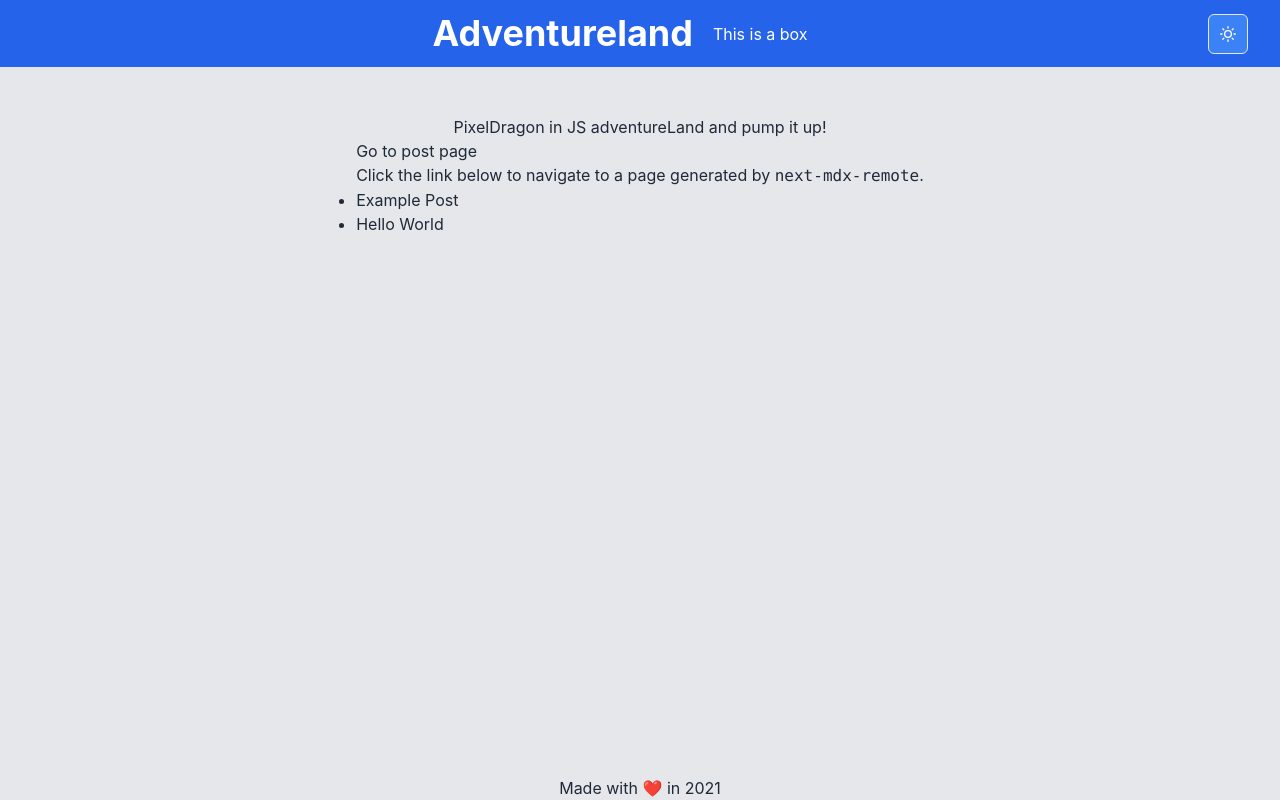
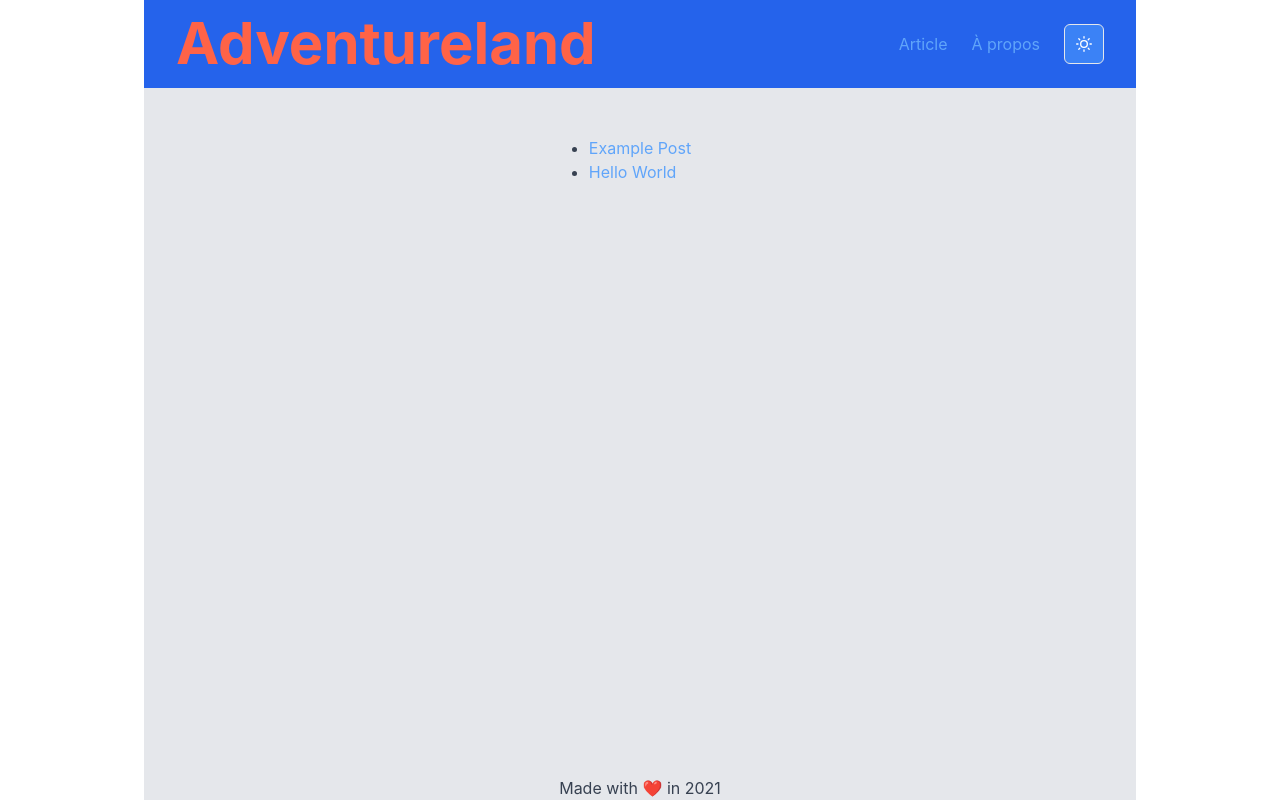
Before and after one commit to pom421/techlog, a Next.js app: page / in a window 1280 px wide. Built offline with nearby package versions, Linux system fonts and the light colour scheme; a web font is replaced by a local one.

Commit message:
feat: refactor UI for title banner

```diff
--- a/components/Banner.tsx
+++ /dev/null
@@ -1,52 +0,0 @@
-import { SunIcon } from "@chakra-ui/icons";
-import {
-  Box,
-  HStack,
-  useColorModeValue,
-  useColorMode,
-  Heading,
-  Flex,
-  IconButton,
-} from "@chakra-ui/react";
-
-import * as React from "react";
-
-const Banner = (): JSX.Element => {
-  const { toggleColorMode } = useColorMode();
-
-  return (
-    <Box as="section" pt="0" pb="12" width="100%">
-      <Flex
-        direction={{ base: "column", sm: "row" }}
-        justifyContent="space-between"
-        alignItems="center"
-        py="3"
-        px={{ base: "3", md: "6", lg: "8" }}
-        color="white"
-        bg={useColorModeValue("blue.600", "blue.400")}
-      >
-        <Box></Box>
-        <HStack spacing="3">
-          <Heading marginEnd="2">Adventureland</Heading>
-          <Box textStyle="h1">This is a box</Box>
-        </HStack>
-
-        <IconButton
-          color={useColorModeValue("white", "gray.800")}
-          bg={useColorModeValue("blue.500", "blue.200")}
-          _hover={{ bg: useColorModeValue("blue.600", "blue.300") }}
-          _active={{
-            bg: useColorModeValue("blue.600", "blue.300"),
-            transform: "scale(0.8)",
-          }}
-          onClick={toggleColorMode}
-          variant="outline"
-          aria-label="Toggle"
-          icon={<SunIcon />}
-        />
-      </Flex>
-    </Box>
-  );
-};
-
-export default Banner;
--- /dev/null
+++ b/components/Header.tsx
@@ -0,0 +1,60 @@
+import { SunIcon } from "@chakra-ui/icons";
+import {
+  Box,
+  useColorModeValue,
+  useColorMode,
+  Flex,
+  IconButton,
+  Link,
+  Stack,
+} from "@chakra-ui/react";
+
+import { default as NextLink } from "next/link";
+
+import * as React from "react";
+
+const Header = (): JSX.Element => {
+  const { toggleColorMode } = useColorMode();
+
+  return (
+    <Box as="section" pt="0" pb="12" width="100%">
+      <Flex
+        direction={{ base: "column", sm: "row" }}
+        justifyContent="space-between"
+        alignItems="center"
+        py="3"
+        px={{ base: "3", md: "6", lg: "8" }}
+        color="white"
+        bg={useColorModeValue("blue.600", "blue.400")}
+      >
+        <Box as="h1" textStyle="first-title" marginEnd="2">
+          Adventureland
+        </Box>
+
+        <Stack direction={["column", "row"]} spacing="24px" align="center">
+          <Link as={NextLink} href="/">
+            Article
+          </Link>
+          <Link as={NextLink} href="a-propos">
+            À propos
+          </Link>
+          <IconButton
+            color={useColorModeValue("white", "gray.800")}
+            bg={useColorModeValue("blue.500", "blue.200")}
+            _hover={{ bg: useColorModeValue("blue.600", "blue.300") }}
+            _active={{
+              bg: useColorModeValue("blue.600", "blue.300"),
+              transform: "scale(0.8)",
+            }}
+            onClick={toggleColorMode}
+            variant="outline"
+            aria-label="Toggle"
+            icon={<SunIcon />}
+          />
+        </Stack>
+      </Flex>
+    </Box>
+  );
+};
+
+export default Header;
--- a/components/Layout.tsx
+++ b/components/Layout.tsx
@@ -1,16 +1,8 @@
 import React from "react";
-import { Box, Container, Flex, useColorModeValue } from "@chakra-ui/react";
+import { Container, Flex, useColorModeValue } from "@chakra-ui/react";
 import Head from "next/head";
 
-import Banner from "../components/Banner";
-
-function Header() {
-  return (
-    <Box>
-      <header>PixelDragon in JS adventureLand and pump it up!</header>
-    </Box>
-  );
-}
+import Header from "./Header";
 
 function Footer() {
   return (
@@ -30,10 +22,11 @@ function Layout({ children }: { children: React.ReactNode }): JSX.Element {
   return (
     <>
       <Head>
-        <title>Pom's techlog, journey in adventureland</title>
+        <title>Adventureland</title>
         <link rel="icon" href="/favicon.ico" />
       </Head>
 
+      <Container maxW="container.lg">
         <Flex
           direction="column"
           align="center"
@@ -41,8 +34,6 @@ function Layout({ children }: { children: React.ReactNode }): JSX.Element {
           minH="100vh"
           bg={useColorModeValue("gray.200", "gray.600")}
         >
-        <Banner />
-
           <Header />
 
           <main role="main" style={{ flexGrow: 1 }}>
@@ -51,6 +42,7 @@ function Layout({ children }: { children: React.ReactNode }): JSX.Element {
 
           <Footer />
         </Flex>
+      </Container>
     </>
   );
 }
--- a/pages/index.tsx
+++ b/pages/index.tsx
@@ -1,6 +1,7 @@
+import { Link } from "@chakra-ui/react";
 import fs from "fs";
 import matter from "gray-matter";
-import Link from "next/link";
+import { default as NextLink } from "next/link";
 import path from "path";
 import Layout from "../components/Layout";
 import { postFilePaths, POSTS_PATH } from "../utils/mdxUtils";
@@ -9,22 +10,12 @@ export default function Index({ posts }) {
   return (
     <>
       <Layout>
-        <p>
-          <Link href="/post-page">
-            <a>Go to post page</a>
-          </Link>
-        </p>
-
-        <p>
-          Click the link below to navigate to a page generated by{" "}
-          <code>next-mdx-remote</code>.
-        </p>
         <ul>
           {posts.map((post) => (
             <li key={post.filePath}>
               <Link
-                as={`/posts/${post.filePath.replace(/\.mdx?$/, "")}`}
-                href={`/posts/[slug]`}
+                as={NextLink}
+                href={`/posts/${post.filePath.replace(/\.mdx?$/, "")}`}
               >
                 <a>{post.data.title}</a>
               </Link>
--- a/theme/components.tsx
+++ b/theme/components.tsx
@@ -50,4 +50,4 @@ const components = {
   },
 };
 
-export { components };
+export default components;
--- a/theme/globals.ts
+++ b/theme/globals.ts
@@ -1,5 +1,7 @@
+import { mode } from "@chakra-ui/theme-tools";
+
 const styles = {
-  global: {
+  global: (props) => ({
     "@font-face": [
       {
         fontFamily: "Cabin",
@@ -18,21 +20,16 @@ const styles = {
           " url('gabriela-v8-latin-regular.woff') format('woff')",
       },
     ],
-    "html, body, #root": {
-      height: "100%",
-    },
     body: {
       fontFamily: '"Cabin", -apple-system, sans-serif',
       fontWeight: "normal",
       color: "gray.700",
-    },
-    "#root": {
-      background: "linear-gradient(#eff0fa,#fff)",
+      background: mode("white", "gray.800")(props),
     },
     a: {
-      color: "primary.500",
+      color: mode("blue.400", "red.300")(props),
     },
-  },
+  }),
 };
 
-export { styles };
+export default styles;
--- a/theme/index.ts
+++ b/theme/index.ts
@@ -1,18 +1,22 @@
 import { extendTheme } from "@chakra-ui/react";
 import tokens from "./tokens";
-import { styles } from "./globals";
-import { textStyles } from "./texts";
-import { components } from "./components";
+import styles from "./globals";
+import textStyles from "./texts";
+import components from "./components";
 
-const theme = extendTheme({
+const customTheme = {
   config: {
     initialColorMode: "light",
     useSystemColorMode: false,
   },
-  ...styles,
+  styles: { ...styles },
   ...tokens,
-  ...components,
-  ...textStyles,
-});
+  components: { ...components },
+  textStyles: { ...textStyles },
+};
+
+// console.log({ customTheme });
+
+const theme = extendTheme(customTheme);
 
 export default theme;
--- a/theme/texts.tsx
+++ b/theme/texts.tsx
@@ -1,4 +1,12 @@
 const textStyles = {
+  "first-title": {
+    // you can also use responsive styles
+    fontSize: ["48px", "58px"],
+    fontWeight: "bold",
+    lineHeight: "110%",
+    letterSpacing: "-2%",
+    color: "tomato",
+  },
   h1: {
     // you can also use responsive styles
     fontSize: ["48px", "72px"],
@@ -11,7 +19,8 @@ const textStyles = {
     fontWeight: "semibold",
     lineHeight: "110%",
     letterSpacing: "-1%",
+    color: "red.400",
   },
 };
 
-export { textStyles };
+export default textStyles;
```
Also changed, not shown: pages/a-propos.tsx (added, +12 -0 lines). Lines whose indentation alone changed are shown as unchanged.
